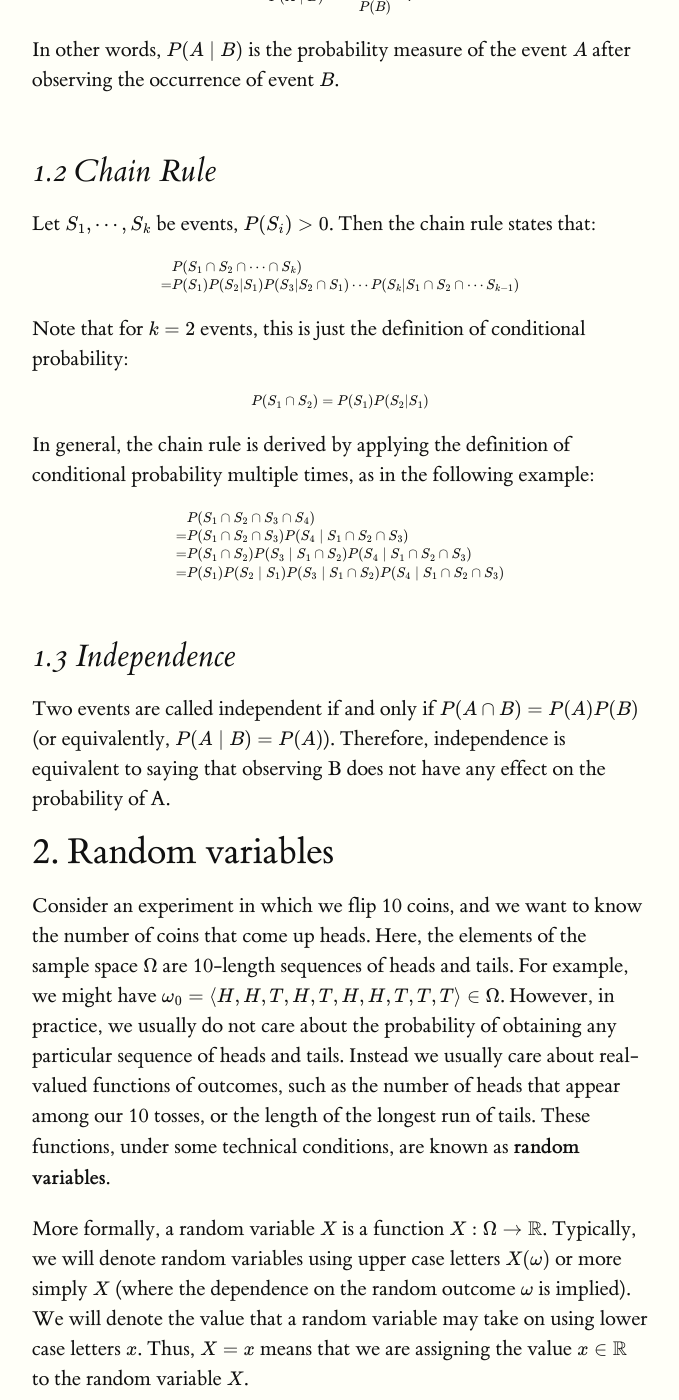
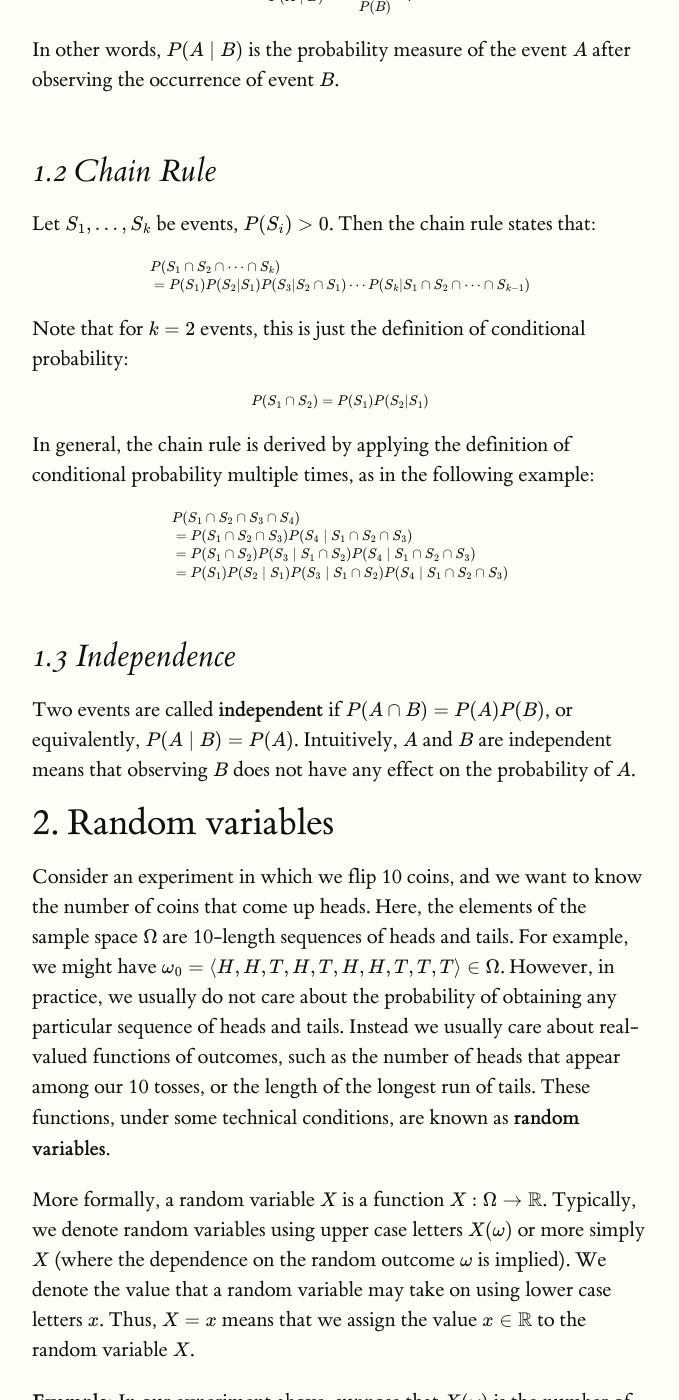
Before and after one commit to ermongroup/cs228-notes, a Jekyll site: the page built from preliminaries/probabilityreview/index.md, in a window 1280 px wide and 1400 px high, scrolled down 1721 px. Shown: the whole window, without its empty margins (128-807 px from the left). Built offline with Jekyll 4.4.1, drawn with Linux system fonts in a browser that asks for light colours; formulas are drawn with MathJax 3; some of the changed text lies outside the part shown.

Commit message:
Clarify preliminary probability notes

```diff
--- a/preliminaries/probabilityreview/index.md
+++ b/preliminaries/probabilityreview/index.md
@@ -5,15 +5,15 @@
 We will go through a review of probability concepts over here, all of the review materials have been adapted from [CS229 Probability Notes](http://cs229.stanford.edu/section/cs229-prob.pdf).
 
 # 1. Elements of probability
-In order to define a probability on a set we need a few basic elements,
+In order to define a probability on a set we need a few basic elements.
 
-**Sample space $$\Omega$$**: The set of all the outcomes of a random experiment. Here, each outcome $$\omega  \in  \Omega$$ can be thought of as a complete description of the state of the real world at the end of the experiment.
+**Sample space $$\Omega$$**: The set of all the outcomes of a random experiment. Here, each outcome $$\omega \in \Omega$$ can be thought of as a complete description of the state of the real world at the end of the experiment.
 
-**Set of events (or event space) $$F$$**: A set whose elements $$A  \in  F$$ (called events) are subsets of $$\Omega$$ (i.e., $$A \subseteq \Omega$$ is a collection of possible outcomes of an experiment)
+**Set of events (or event space) $$F$$**: A set whose elements $$A \in F$$ (called events) are subsets of $$\Omega$$ (i.e., $$A \subseteq \Omega$$ is a collection of possible outcomes of an experiment)
 
 **Probability measure**: A function $$P : F \to \Re$$ that satisfies the following **properties**
 * $$P(A) \geq 0$$, for all $$A \in F$$
-* If $$A_1$$, $$A_2$$, . . . are disjoint events (i.e. $$A_i \cap A_j = \emptyset$$ whenever $$i \neq j$$), then $$P(\bigcup_i A_i) = \sum_i P(A_i)$$
+* If $$A_1, A_2, \dotsc$$ are disjoint events (i.e. $$A_i \cap A_j = \emptyset$$ whenever $$i \neq j$$), then $$P(\bigcup_i A_i) = \sum_i P(A_i)$$
 * $$P(\Omega) = 1$$.
 
 These three **properties** are called the **Axioms of Probability**.
@@ -21,11 +21,11 @@
 **Example**: Consider the event of tossing a six-sided die. The sample space is $$\Omega = \{1, 2, 3, 4, 5, 6\}$$. We can define different event spaces on this sample space. For example, the simplest event space is the trivial event space $$F = \{\emptyset, \Omega\}$$. Another event space is the set of all subsets of $$\Omega$$. For the first event space, the unique probability measure satisfying the requirements above is given by $$P(\emptyset) = 0$$, $$P(\Omega) = 1$$. For the second event space, one valid probability measure is to assign the probability of each set in the event space to be $$\frac{i}{6}$$ where $$i$$ is the number of elements of that set; for example, $$P(\{1, 2, 3, 4\}) = \frac{4}{6}$$ and $$P(\{1, 2, 3\}) = \frac{3}{6}$$.
 
 ### **Properties**:
-- $$A \subseteq B \Rightarrow P(A) \leq P(B)$$.
+- $$A \subseteq B \implies P(A) \leq P(B)$$.
 - $$P(A \cap B) \leq \min(P(A), P(B))$$.
-- **Union Bound** $$P(A \cup B) \leq P(A) + P(B)$$.
-- $$P(\Omega - A) = 1 − P(A)$$.
-- **Law of Total Probability** If $$A_1, . . . , A_k$$ are a set of disjoint events such that $$\bigcup^k_{i=1} A_i = \Omega$$, then $$\sum^k_{i=1} P(A_i) = 1$$.
+- **Union Bound:** $$P(A \cup B) \leq P(A) + P(B)$$.
+- $$P(\Omega - A) = 1 - P(A)$$.
+- **Law of Total Probability:** If $$A_1, \dotsc, A_k$$ are a set of disjoint events such that $$\bigcup^k_{i=1} A_i = \Omega$$, then $$\sum^k_{i=1} P(A_i) = 1$$.
 
 
 ## 1.1 Conditional probability
@@ -38,12 +38,12 @@
 
 ## 1.2 Chain Rule
 
-Let $$S_1, \cdots, S_k$$ be events, $$P(S_i) >0$$. Then the chain rule states that:
+Let $$S_1, \dotsc, S_k$$ be events, $$P(S_i) >0$$. Then the chain rule states that:
 
 $$
 \begin{align*}
-  & P(S_1 \cap S_2 \cap \cdots \cap S_k) \\
-= & P(S_1) P(S_2 | S_1) P(S_3 | S_2 \cap S_1 ) \cdots  P(S_k | S_1 \cap S_2 \cap \cdots S_{k-1})
+& P(S_1 \cap S_2 \cap \dotsb \cap S_k) \\
+&= P(S_1) P(S_2 | S_1) P(S_3 | S_2 \cap S_1 ) \dotsb P(S_k | S_1 \cap S_2 \cap \dotsb \cap S_{k-1})
 \end{align*}
 $$
 
@@ -55,22 +55,22 @@
 
 $$
 \begin{align*}
-  & P(S_1 \cap S_2 \cap S_3 \cap S_4) \\
-= & P(S_1 \cap S_2 \cap S_3) P(S_4 \mid S_1 \cap S_2 \cap S_3) \\
-= & P(S_1 \cap S_2) P(S_3 \mid S_1 \cap S_2) P(S_4 \mid S_1 \cap S_2 \cap S_3) \\
-= & P(S_1) P(S_2 \mid S_1) P(S_3 \mid S_1 \cap S_2) P(S_4 \mid S_1 \cap S_2 \cap S_3)
+& P(S_1 \cap S_2 \cap S_3 \cap S_4) \\
+&= P(S_1 \cap S_2 \cap S_3) P(S_4 \mid S_1 \cap S_2 \cap S_3) \\
+&= P(S_1 \cap S_2) P(S_3 \mid S_1 \cap S_2) P(S_4 \mid S_1 \cap S_2 \cap S_3) \\
+&= P(S_1) P(S_2 \mid S_1) P(S_3 \mid S_1 \cap S_2) P(S_4 \mid S_1 \cap S_2 \cap S_3)
 \end{align*}
 $$
 
 ## 1.3 Independence
 
-Two events are called independent if and only if $$P(A \cap B) = P(A)P(B)$$ (or equivalently, $$P(A \mid B) = P(A)$$). Therefore, independence is equivalent to saying that observing B does not have any effect on the probability of A.
+Two events are called **independent** if $$P(A \cap B) = P(A)P(B)$$, or equivalently, $$P(A \mid B) = P(A)$$. Intuitively, $$A$$ and $$B$$ are independent means that observing $$B$$ does not have any effect on the probability of $$A$$.
 
 # 2. Random variables
 
 Consider an experiment in which we flip 10 coins, and we want to know the number of coins that come up heads. Here, the elements of the sample space $$\Omega$$ are 10-length sequences of heads and tails. For example, we might have $$\omega_0 = \langle H, H, T, H, T, H, H, T, T, T \rangle \in \Omega$$. However, in practice, we usually do not care about the probability of obtaining any particular sequence of heads and tails. Instead we usually care about real-valued functions of outcomes, such as the number of heads that appear among our 10 tosses, or the length of the longest run of tails. These functions, under some technical conditions, are known as **random variables**.
 
-More formally, a random variable $$X$$ is a function $$X : \Omega \to \Re$$. Typically, we will denote random variables using upper case letters $$X(\omega)$$ or more simply $$X$$ (where the dependence on the random outcome $$\omega$$ is implied). We will denote the value that a random variable may take on using lower case letters $$x$$. Thus, $$X = x$$ means that we are assigning the value $$x \in \Re$$ to the random variable $$X$$.
+More formally, a random variable $$X$$ is a function $$X : \Omega \to \Re$$. Typically, we denote random variables using upper case letters $$X(\omega)$$ or more simply $$X$$ (where the dependence on the random outcome $$\omega$$ is implied). We denote the value that a random variable may take on using lower case letters $$x$$. Thus, $$X = x$$ means that we assign the value $$x \in \Re$$ to the random variable $$X$$.
 
 **Example**: In our experiment above, suppose that $$X(\omega)$$ is the number of heads which occur in the sequence of tosses $$ω$$. Given that only 10 coins are tossed, $$X(\omega)$$ can take only a finite number of values, so it is known as a discrete random variable. Here, the probability of the set associated with a random variable $$X$$ taking on some specific value $$k$$ is $$P(X = k) := P(\{\omega : X(\omega) = k\})$$.
 
@@ -78,24 +78,24 @@
 
 ## 2.1 Cumulative distribution functions
 
-In order to specify the probability measures used when dealing with random variables, it is often convenient to specify alternative functions (CDFs, PDFs, and PMFs) from which the probability measure governing an experiment immediately follows. In this section and the next two sections, we describe each of these types of functions in turn. A cumulative distribution function (CDF) is a function $$F_X : \Re \to [0, 1]$$ which specifies a probability measure as,
+In order to specify the probability measures used when dealing with random variables, it is often convenient to specify alternative functions (CDFs, PDFs, and PMFs) from which the probability measure governing an experiment immediately follows. In this section and the next two sections, we describe each of these types of functions in turn. A **cumulative distribution function** (CDF) is a function $$F_X : \Re \to [0, 1]$$ which specifies a probability measure as
 
 $$ F_X(x) = P(X \leq x). $$
 
-By using this function one can calculate the probability of any event.
+By using this function, one can calculate the probability of any event.
 
 ### **Properties**:
 <!--Figure 1: A cumulative distribution function (CDF).-->
-- $$0 \leq  F_X(x) \leq  1$$.
+- $$0 \leq F_X(x) \leq 1$$.
 - $$\lim_{x \to -\infty} F_X(x) = 0$$.
 - $$\lim_{x \to +\infty} F_X(x) = 1$$.
-- $$x \leq y ⇒ F_X(x) \leq F_X(y)$$.
+- $$x \leq y \implies F_X(x) \leq F_X(y)$$.
 
 
 ## 2.2 Probability mass functions
 When a random variable $$X$$ takes on a finite set of possible values (i.e., $$X$$ is a discrete random variable), a simpler way to represent the probability measure associated with a random variable is to directly specify the probability of each value that the random variable can assume. In particular, a probability mass function (PMF) is a function $$p_X : \Omega \to \Re$$ such that $$p_X(x) = P(X = x)$$.
 
-In the case of discrete random variable, we use the notation $$Val(X)$$ for the set of possible values that the random variable $$X$$ may assume. For example, if $$X(\omega)$$ is a random variable indicating the number of heads out of ten tosses of coin, then $$Val(X) = \{0, 1, 2, . . . , 10\}$$.
+In the case of discrete random variable, we use the notation $$Val(X)$$ for the set of possible values that the random variable $$X$$ may assume. For example, if $$X(\omega)$$ is a random variable indicating the number of heads out of ten tosses of coin, then $$Val(X) = \{0, 1, 2, \dotsc, 10\}$$.
 
 ### **Properties**:
 - $$0 \leq p_X(x) \leq 1$$.
@@ -123,7 +123,7 @@
 
 ## 2.4 Expectation
 
-Suppose that $$X$$ is a discrete random variable with **PMF** $$p_X(x)$$ and $$g : \Re \to \Re$$ is an arbitrary function. In this case, $$g(X)$$ can be considered a random variable, and we define the **expectation** or **expected value** of $$g(X)$$ as
+Suppose that $$X$$ is a discrete random variable with PMF $$p_X(x)$$ and $$g : \Re \to \Re$$ is an arbitrary function. In this case, $$g(X)$$ can be considered a random variable, and we define the **expectation** or **expected value** of $$g(X)$$ as
 
 $$ \E[g(X)] = \sum_{x \in Val(X)} g(x)p_X(x). $$
 
@@ -131,7 +131,7 @@
 
 $$ \E[g(X)] = \int^{\infty}_{-\infty} g(x)f_X(x)dx. $$
 
-Intuitively, the expectation of $$g(X)$$ can be thought of as a “weighted average” of the values that $$g(x)$$ can taken on for different values of $$x$$, where the weights are given by $$p_X(x)$$ or $$f_X(x)$$. As a special case of the above, note that the expectation, $$\E[X]$$ of a random variable itself is found by letting $$g(x) = x$$; this is also known as the mean of the random variable $$X$$.
+Intuitively, the expectation of $$g(X)$$ can be thought of as a "weighted average" of the values that $$g(x)$$ can taken on for different values of $$x$$, where the weights are given by $$p_X(x)$$ or $$f_X(x)$$. As a special case of the above, note that the expectation, $$\E[X]$$ of a random variable itself is found by letting $$g(x) = x$$; this is also known as the mean of the random variable $$X$$.
 
 ### **Properties**:
 - $$\E[a] = a$$ for any constant $$a \in \Re$$.
@@ -142,16 +142,16 @@
 
 ## 2.5 Variance
 
-The variance of a random variable $$X$$ is a measure of how concentrated the distribution of a random variable $$X$$ is around its mean. Formally, the variance of a random variable $$X$$ is defined as $$Var[X] = \E[(X − \E[X])^2]$$.
+The variance of a random variable $$X$$ is a measure of how concentrated the distribution of a random variable $$X$$ is around its mean. Formally, the variance of a random variable $$X$$ is defined as $$Var[X] = \E[(X - \E[X])^2]$$.
 
 Using the **properties** in the previous section, we can derive an alternate expression for the variance:
 
 $$
 \begin{align*}
-  & \E[(X − \E[X])^2] \\
-= & \E[X^2 − 2\E[X]X + \E[X]^2] \\
-= & \E[X^2] − 2\E[X]\E[X] + \E[X]^2 \\
-= & \E[X^2] − \E[X]^2,
+& \E[(X - \E[X])^2] \\
+&= \E[X^2 - 2\E[X]X + \E[X]^2] \\
+&= \E[X^2] - 2\E[X]\E[X] + \E[X]^2 \\
+&= \E[X^2] - \E[X]^2
 \end{align*}
 $$
 
@@ -162,7 +162,7 @@
 - $$Var[a] = 0$$ for any constant $$a \in \Re$$.
 - $$Var[af(X)] = a^2 Var[f(X)]$$ for any constant $$a \in \Re$$.
 
-**Example** Calculate the mean and the variance of the uniform random variable $$X$$ with PDF $$f_X(x) = 1, \forall x \in  [0, 1], 0$$ elsewhere.
+**Example**: Calculate the mean and the variance of the uniform random variable $$X$$ with PDF $$f_X(x) = 1, \forall x \in [0, 1], 0$$ elsewhere.
 
 $$
 \begin{align*}
@@ -172,40 +172,40 @@
 \end{align*}
 $$
 
-**Example** : Suppose that $$g(x) = \mathbf{1}\{x \in A\}$$ for some subset $$A \subseteq \Omega$$. What is $$\E[g(X)]$$?
+**Example**: Suppose that $$g(x) = \mathbf{1}\{x \in A\}$$ for some subset $$A \subseteq \Omega$$. What is $$\E[g(X)]$$?
 
-### **Discrete case**:
+- Discrete case:
 
 $$
-\E[g(X)] = \sum_{x \in Val(X)} \mathbf{1} \{x \in A \} P_X(x)dx = \sum_{x \in A} P_X(x)dx = P(X \in A)
+\E[g(X)] = \sum_{x \in Val(X)} \mathbf{1}\{x \in A \} P_X(x)dx = \sum_{x \in A} P_X(x)dx = P(X \in A)
 $$
 
-### **Continuous case**:
+- Continuous case:
 
 $$
-\E[g(X)] = \int_{-\infty}^\infty \mathbf{1} \{x \in A \} f_X(x) dx = \int_{x\in A} f_X(x) dx = P(X \in A)
+\E[g(X)] = \int_{-\infty}^\infty \mathbf{1}\{x \in A \} f_X(x) dx = \int_{x\in A} f_X(x) dx = P(X \in A)
 $$
 
 
 ## 2.6 Some common random variables
 
 ### Discrete random variables
-- **$$X \sim \text{Bernoulli}(p)$$** (where $$0 \leq p \leq 1$$): one if a coin with heads probability $$p$$ comes up heads, zero otherwise.
+- **$$X \sim \text{Bernoulli}(p)$$** (where $$0 \leq p \leq 1$$): the outcome of a coin flip ($$H=1, T=0$$) for a coin that comes up heads with probability $$p$$.
 
 $$
-p(x)=\begin{cases}
-    p, & \text{if }x = 1. \\
-    1-p, & \text{if }x = 0.
+p(x) = \begin{cases}
+    p, & \text{if }x = 1 \\
+    1-p, & \text{if }x = 0
 \end{cases}
 $$
 
-- **$$X \sim \text{Binomial}(n, p)$$** (where $$0 \leq  p \leq  1$$): the number of heads in $$n$$ independent flips of a coin with heads probability $$p$$.
+- **$$X \sim \text{Binomial}(n, p)$$** (where $$0 \leq p \leq 1$$): the number of heads in $$n$$ independent flips of a coin with heads probability $$p$$.
 
 $$ p(x) = \binom{n}{x} \cdot p^x (1-p)^{n-x} $$
 
-- **$$X \sim \text{Geometric}(p)$$** (where $$p > 0$$): the number of flips of a coin with heads probability $$p$$ until the first heads.
+- **$$X \sim \text{Geometric}(p)$$** (where $$p > 0$$): the number of flips of a coin until the first heads, for a coin that comes up heads with probability $$p$$.
 
-$$ p(x) = p(1 − p)^{x-1} $$
+$$ p(x) = p(1 - p)^{x-1} $$
 
 - **$$X \sim \text{Poisson}(\lambda)$$** (where $$\lambda$$ > 0): a probability distribution over the nonnegative integers used for modeling the frequency of rare events.
 
@@ -216,7 +216,7 @@
 - **$$X \sim \text{Uniform}(a, b)$$** (where $$a < b$$): equal probability density to every value between $$a$$ and $$b$$ on the real line.
 
 $$
-f(x)=\begin{cases}
+f(x) = \begin{cases}
     \frac{1}{b-a}, & \text{if }a \leq b \\
     0, & \text{otherwise}
 \end{cases}
@@ -225,7 +225,7 @@
 - **$$X \sim \text{Exponential}(\lambda)$$** (where $$\lambda$$ > 0): decaying probability density over the nonnegative reals.
 
 $$
-f(x)=\begin{cases}
+f(x) = \begin{cases}
     \lambda e^{-\lambda x}, & \text{if }x \geq 0 \\
     0, & \text{otherwise}
 \end{cases}
@@ -240,9 +240,9 @@
 
 ## 3.1 Joint and marginal distributions
 
-Suppose that we have two random variables $$X$$ and $$Y$$ . One way to work with these two random variables is to consider each of them separately. If we do that we will only need $$F_X(x)$$ and $$F_Y (y)$$. But if we want to know about the values that $$X$$ and $$Y$$ assume simultaneously during outcomes of a random experiment, we require a more complicated structure known as the joint cumulative distribution function of $$X$$ and $$Y$$, defined by
+Suppose that we have two random variables $$X$$ and $$Y$$. One way to work with these two random variables is to consider each of them separately. If we do that we will only need $$F_X(x)$$ and $$F_Y (y)$$. But if we want to know about the values that $$X$$ and $$Y$$ assume simultaneously during outcomes of a random experiment, we require a more complicated structure known as the joint cumulative distribution function of $$X$$ and $$Y$$, defined by
 
-$$ F_{XY} (x, y) = P(X \leq  x, Y \leq  y). $$
+$$ F_{XY} (x, y) = P(X \leq x, Y \leq y). $$
 
 It can be shown that by knowing the joint cumulative distribution function, the probability of any event involving $$X$$ and $$Y$$ can be calculated.
 
@@ -285,7 +285,7 @@
 
 Like in the single-dimensional case, $$f_{XY} (x, y) \neq P(X = x, Y = y)$$, but rather
 
-$$ \int \int_{(x,y) \in A} f_{XY} (x, y)dx dy = P((X, Y ) \in A). $$
+$$ \int \int_{(x,y) \in A} f_{XY} (x, y) dx dy = P((X, Y) \in A). $$
 
 Note that the values of the probability density function $$f_{XY}(x, y)$$ are always nonnegative, but they may be greater than 1. Nonetheless, it must be the case that $$\int^{\infty}_{-\infty} \int^{\infty}_{-\infty} f_{XY}(x,y) = 1$$.
 
@@ -316,8 +316,8 @@
 
 $$
 \begin{align*}
-  & p_{X_1, \cdots X_n} (x_1, \cdots, x_n) \\
-= & p_{X_1} (x_1) p_{X_2 \mid X_1} (x_2 \mid x_1) \cdots p_{X_n \mid X_1, \cdots, X_{n-1}} (x_n \mid x_1, \cdots, x_{n-1})
+& p_{X_1, \cdots X_n} (x_1, \cdots, x_n) \\
+&= p_{X_1} (x_1) p_{X_2 \mid X_1} (x_2 \mid x_1) \cdots p_{X_n \mid X_1, \cdots, X_{n-1}} (x_n \mid x_1, \cdots, x_{n-1})
 \end{align*}
 $$
 
@@ -369,16 +369,17 @@
 
 We can use the concept of expectation to study the relationship of two random variables with each other. In particular, the covariance of two random variables $$X$$ and $$Y$$ is defined as
 
-$$ Cov[X, Y] = \E[(X − \E[X])(Y − \E[Y])] $$
+$$ Cov[X, Y] = \E[(X - \E[X])(Y - \E[Y])] $$
 
-Using an argument similar to that for variance, we can rewrite this as,
+Using an argument similar to that for variance, we can rewrite this as
 
 $$
 \begin{align*}
-Cov[X, Y] & = \E[(X − \E[X])(Y − \E[Y])] \\
-& = \E[XY − X\E[Y] − Y \E[X] + \E[X]\E[Y]] \\
-& = \E[XY] − \E[X]\E[Y] − \E[Y]\E[X] + \E[X]\E[Y] \\
-& = \E[XY] − \E[X]\E[Y].
+Cov[X, Y]
+&= \E[(X - \E[X])(Y - \E[Y])] \\
+&= \E[XY - X\E[Y] - Y \E[X] + \E[X]\E[Y]] \\
+&= \E[XY] - \E[X]\E[Y] - \E[Y]\E[X] + \E[X]\E[Y] \\
+&= \E[XY] - \E[X]\E[Y].
 \end{align*}
 $$
 
```
Also changed, not shown: other parts of preliminaries/probabilityreview/index.md (+6 -6 lines).
